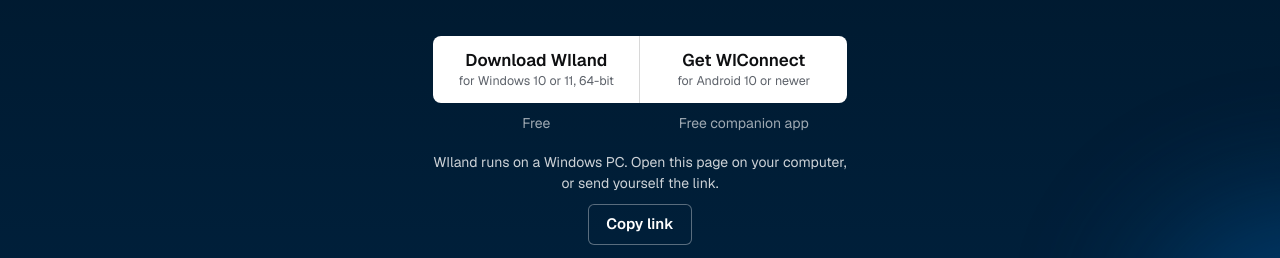
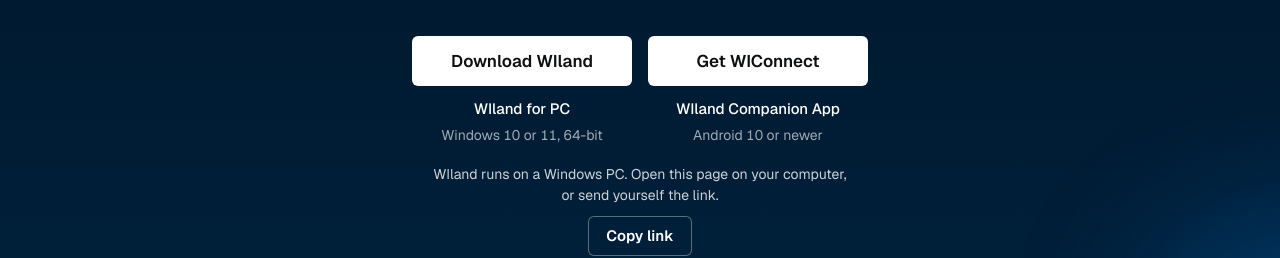
Before and after one commit to ne-wtn/WIland, a plain HTML site: page index.html in a window 1280 px wide. Shown: the part 550-808 px from the top of the page. Drawn offline with Linux system fonts and the light colour scheme; no server answers.

Commit message:
Hero: two separate download buttons, each with a line about it
Co-Authored-By: Claude Opus 5.5 <noreply@anthropic.com>
Claude-Session: https://claude.ai/code/session_01WkCAQuYxT9G3XgFUn95tpK

```diff
--- a/index.html
+++ b/index.html
@@ -42,10 +42,16 @@
       <p class="hero-lead">WIland sits at the top of your screen and opens into what's going on: the song that's playing, your timers, files you've set aside and everything you copy.</p>
       <div class="get">
         <div class="dl-pair">
-          <a class="dl-half js-dl" id="dl" href="https://github.com/ne-wtn/WIland-Releases/releases/latest"><b>Download WIland</b><small>for Windows 10 or 11, 64-bit</small></a>
-          <a class="dl-half js-wc" href="https://github.com/ne-wtn/WIConnect-Releases/releases/latest"><b>Get WIConnect</b><small>for Android 10 or newer</small></a>
-          <p class="dl-meta" id="dlMeta">Free</p>
-          <p class="dl-meta" id="wcHeroMeta">Free companion app</p>
+          <div class="dl-item">
+            <a class="btn btn--lg js-dl" id="dl" href="https://github.com/ne-wtn/WIland-Releases/releases/latest">Download WIland</a>
+            <p class="dl-desc">WIland for PC</p>
+            <p class="dl-meta" id="dlMeta">Windows 10 or 11, 64-bit</p>
+          </div>
+          <div class="dl-item">
+            <a class="btn btn--lg js-wc" href="https://github.com/ne-wtn/WIConnect-Releases/releases/latest">Get WIConnect</a>
+            <p class="dl-desc">WIland Companion App</p>
+            <p class="dl-meta" id="wcHeroMeta">Android 10 or newer</p>
+          </div>
         </div>
         <p class="dl-started" id="dlStarted" hidden>Your download has started. <a href="#install">Next, three steps.</a></p>
         <div class="not-pc" id="notPc" hidden>
--- a/styles.css
+++ b/styles.css
@@ -107,19 +107,11 @@ kbd {
 .get { display: flex; flex-direction: column; align-items: flex-end; gap: 10px; }
 .hero .get { align-items: center; margin-top: clamp(26px, 3vw, 40px); }
 
-/* the two downloads as one button, split down the middle */
-.dl-pair { display: grid; grid-template-columns: 1fr 1fr; column-gap: 0; row-gap: 10px; }
-.dl-half {
-  display: flex; flex-direction: column; align-items: center; gap: 3px; padding: 14px 26px;
-  background: #fff; color: var(--ink); transition: background-color .15s;
-}
-.dl-half:first-child { border-radius: 8px 0 0 8px; box-shadow: inset -1px 0 0 rgba(14, 15, 17, .16); }
-.dl-half:nth-child(2) { border-radius: 0 8px 8px 0; }
-.dl-half:hover { background: var(--blue-100); }
-.dl-half:focus-visible { outline: 2px solid var(--blue-300); outline-offset: 3px; position: relative; z-index: 1; }
-.dl-half b { font-size: 17px; font-weight: 600; line-height: 1.2; white-space: nowrap; }
-.dl-half small { font-size: 12.5px; color: var(--grey); line-height: 1.3; }
-.dl-pair .dl-meta { padding-inline: 8px; }
+/* the two downloads, side by side, each with a line about it */
+.dl-pair { display: grid; grid-template-columns: repeat(2, minmax(0, 1fr)); gap: 16px; }
+.dl-item { display: flex; flex-direction: column; align-items: center; gap: 4px; min-width: 0; }
+.dl-item .btn { width: 100%; min-width: 220px; text-align: center; margin-bottom: 8px; }
+.dl-desc { font-size: 15px; font-weight: 500; color: #fff; }
 .dl-meta { font-size: 14px; color: rgba(255, 255, 255, .62); font-variant-numeric: tabular-nums; }
 .dl-started { font-size: 14px; }
 .dl-started a { text-decoration: underline; text-underline-offset: .25em; }
@@ -271,9 +263,9 @@ kbd {
 }
 @media (max-width: 600px) {
   .hero-inner { padding-top: 172px; }
-  .dl-half { padding: 12px 12px; }
-  .dl-half b { font-size: 15.5px; }
-  .dl-half small { font-size: 11.5px; }
+  .dl-pair { gap: 10px; width: 100%; }
+  .dl-item .btn { min-width: 0; padding-inline: 10px; font-size: 15.5px; }
+  .dl-desc { font-size: 14px; }
   .feats { grid-template-columns: 1fr; }
   .moves li { grid-template-columns: 1fr; gap: 2px; }
   .step, .steps--plain .step { grid-template-columns: 1fr; gap: 12px; }
```
